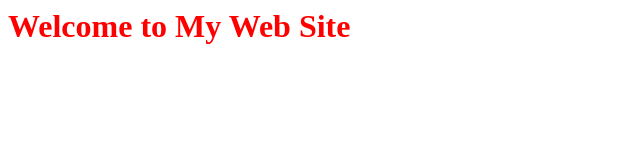
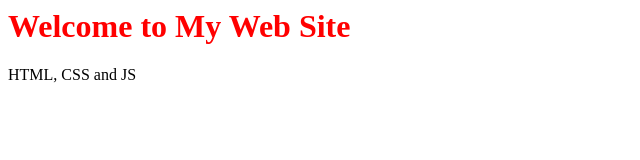
Before and after one commit to nadeeracb/test_webpage_publish, a plain HTML site: page index.html in a window 1280 px wide. Shown: the whole page, without its empty margins (0-640 px from the left). Drawn offline with Linux system fonts and the light colour scheme.

Commit message:
Update Index

```diff
--- a/index.html
+++ b/index.html
@@ -5,5 +5,6 @@
   </head>
   <body>
     <h1>Welcome to My Web Site</h1>
+	<p>HTML, CSS and JS</p>
   </body>
 </html>
```
